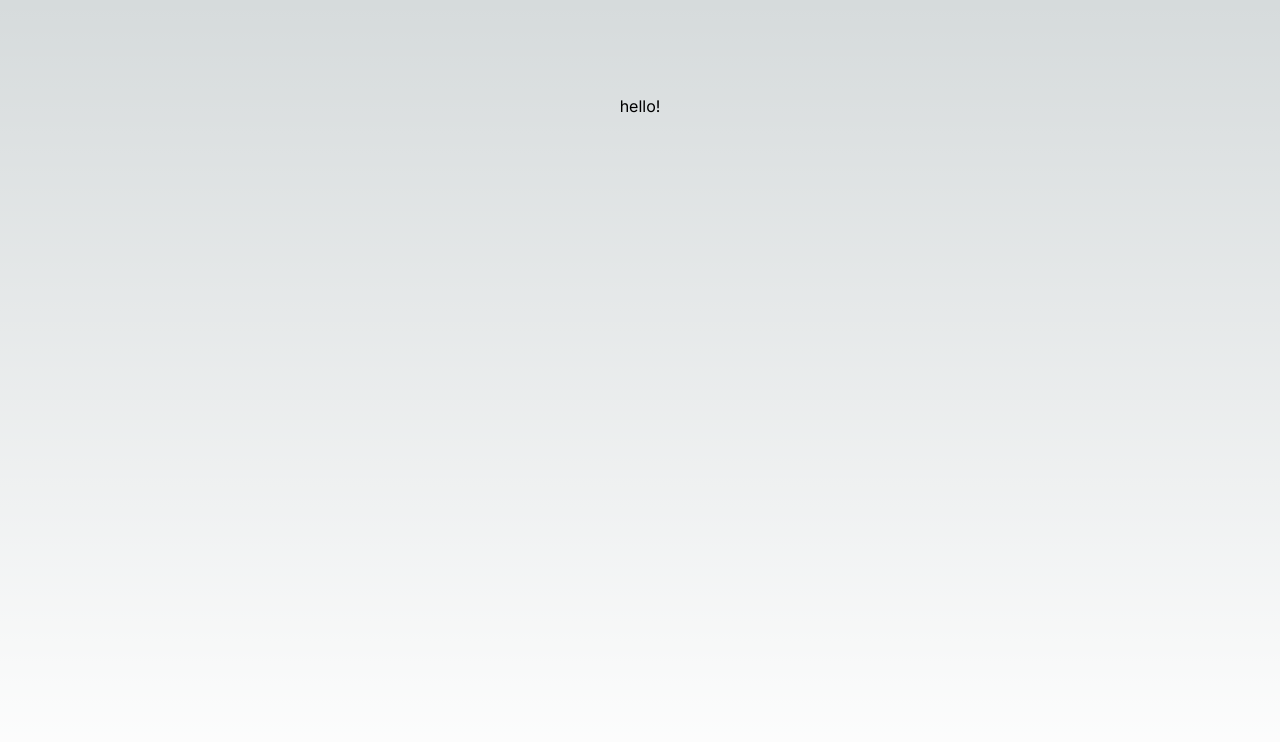
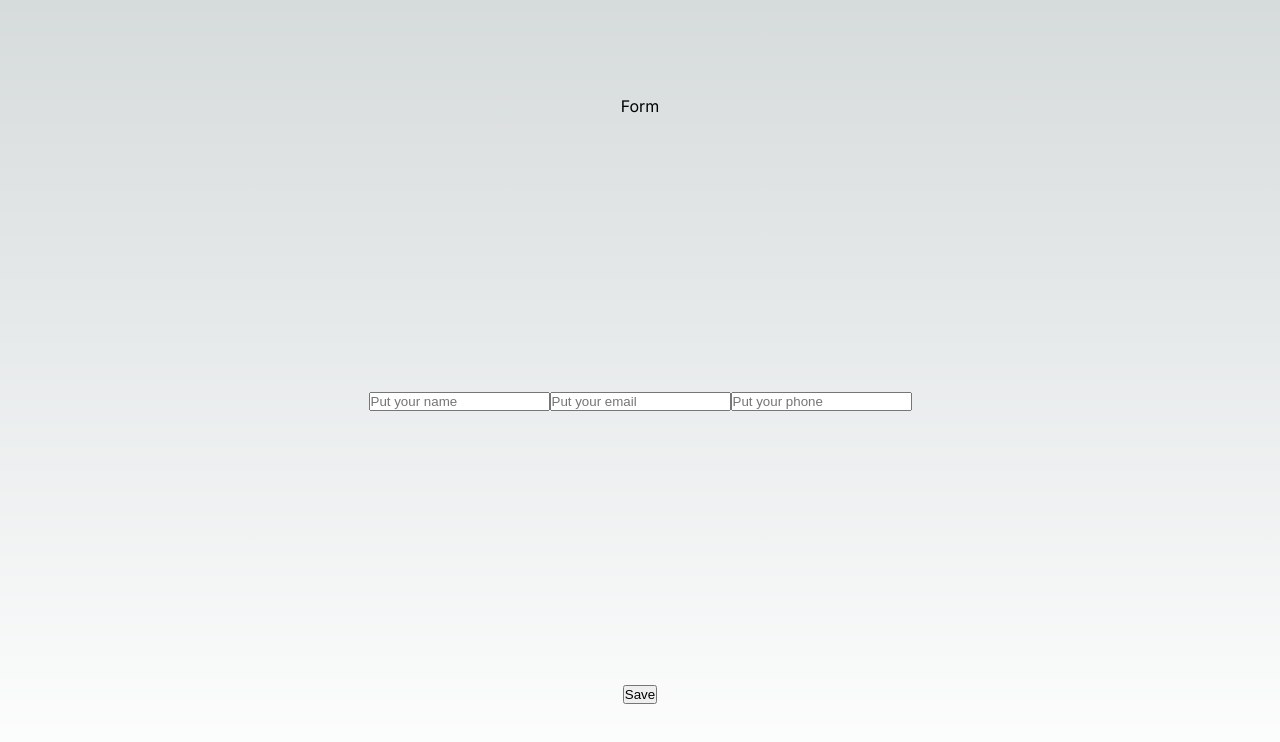
Before and after one commit to edwinarroyolopez/team-seven-products, a Next.js app: page / in a window 1280 px wide. Shown: the top 742 px of the page. Built offline with nearby package versions, Linux system fonts and the light colour scheme.

Commit message:
ed - setup

```diff
--- /dev/null
+++ b/src/app/components/ui/Button.tsx
@@ -0,0 +1,17 @@
+import React from 'react';
+
+export interface ButtonProps {
+    label: string;
+    onClick?: () => void;
+    className?: string;
+}
+
+const Button: React.FC<ButtonProps> = ({ label, onClick, className }) => {
+  return (
+    <button onClick={onClick} className={className}>
+      {label}
+    </button>
+  );
+};
+
+export default Button;
--- /dev/null
+++ b/src/app/components/ui/Input.tsx
@@ -0,0 +1,16 @@
+import React from 'react';
+export interface InputProps {
+    type: string;
+    id: string;
+    placeholder: string;
+    onChange?: (e: React.ChangeEvent<HTMLInputElement>) => void;
+    className?: string;
+}
+
+const Input: React.FC<InputProps> = ({ type, id,placeholder, onChange,className }) => {
+  return (
+    <input id={id} type={type} className={className} placeholder={placeholder} onChange={onChange}/>
+  );
+};
+
+export default Input;
--- a/src/app/page.tsx
+++ b/src/app/page.tsx
@@ -1,10 +1,20 @@
-import Image from "next/image";
+import Link from "next/link";
 import styles from "./page.module.css";
+import Input from './components/ui/Input';
+import Button from './components/ui/Button';
 
 export default function Home() {
   return (
     <main className={styles.main}>
-      hello!
+       <Link href="/form">Form</Link>
+
+       <div className="content">
+        <Input placeholder="Put your name" type={"text"} id={"name"}/>
+        <Input placeholder="Put your email" type={"email"} id={"email"} />
+        <Input placeholder="Put your phone" type={"text"} id={"phone"}/>
+      </div>
+      <Button label="Save" />
+
     </main>
   );
 }
```
Also changed, not shown: src/app/form/page.tsx (added, +7 -0 lines), 1 other file (tests, documents, lock files or other folders).
